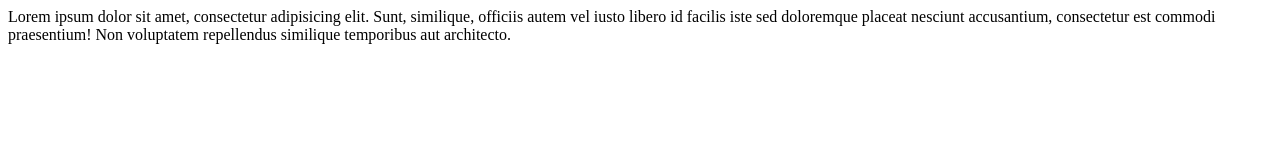
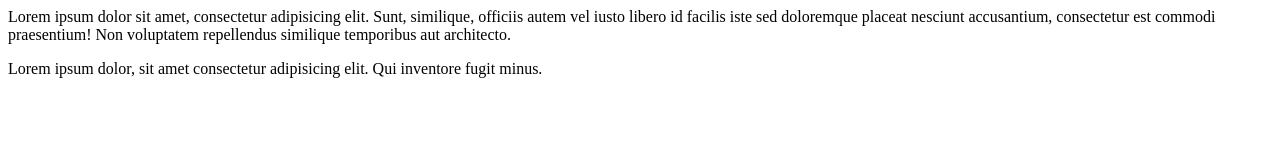
Before and after one commit to deveshKeshari/muggy, a plain HTML site: page index.html in a window 1280 px wide. Drawn offline with Linux system fonts and the light colour scheme.

Commit message:
added new feature in index.html

```diff
--- a/index.html
+++ b/index.html
@@ -1 +1,2 @@
 <p>Lorem ipsum dolor sit amet, consectetur adipisicing elit. Sunt, similique, officiis autem vel iusto libero id facilis iste sed doloremque placeat nesciunt accusantium, consectetur est commodi praesentium! Non voluptatem repellendus similique temporibus aut architecto.</p>
+<p>Lorem ipsum dolor, sit amet consectetur adipisicing elit. Qui inventore fugit minus.</p>
```
